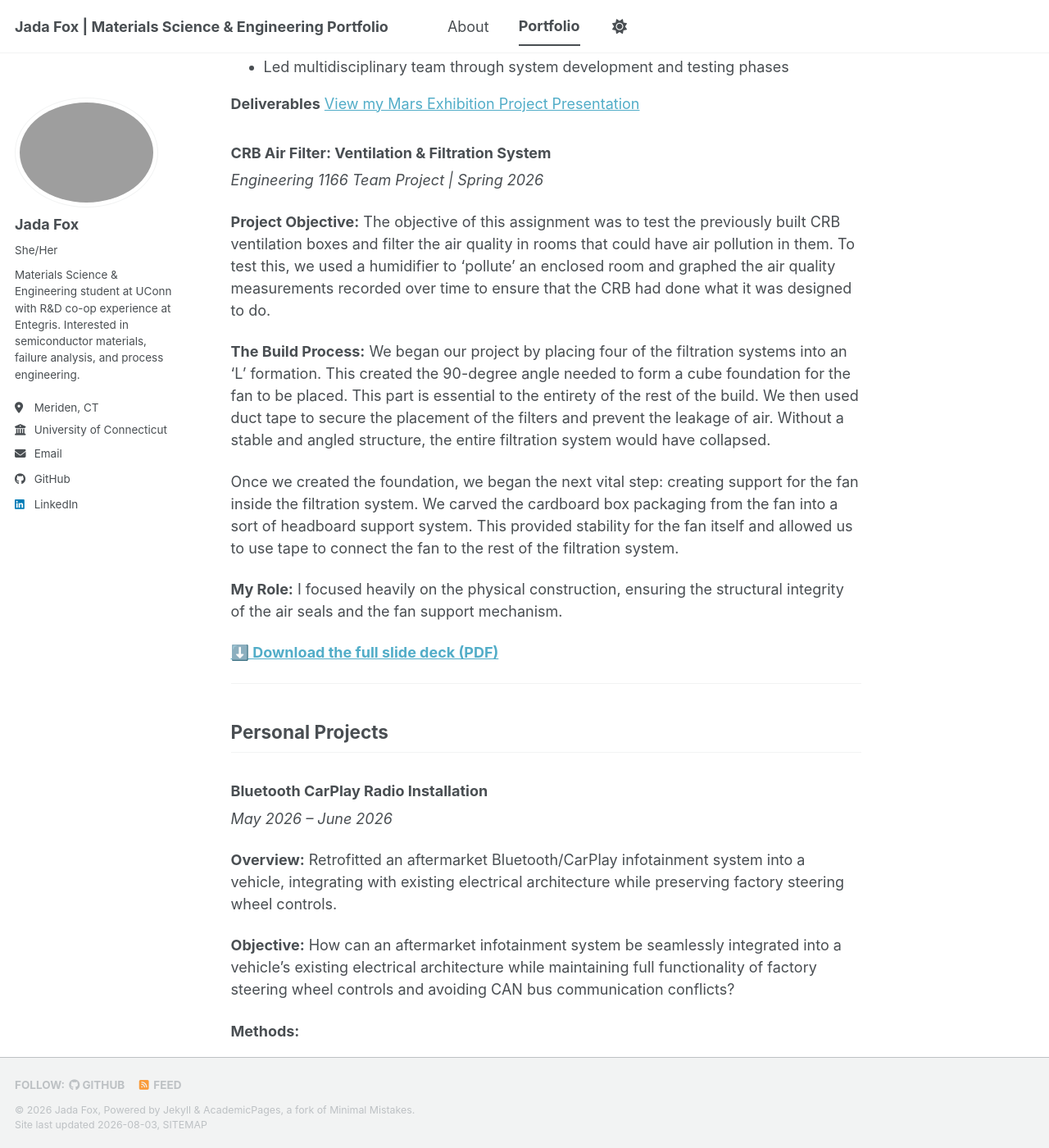
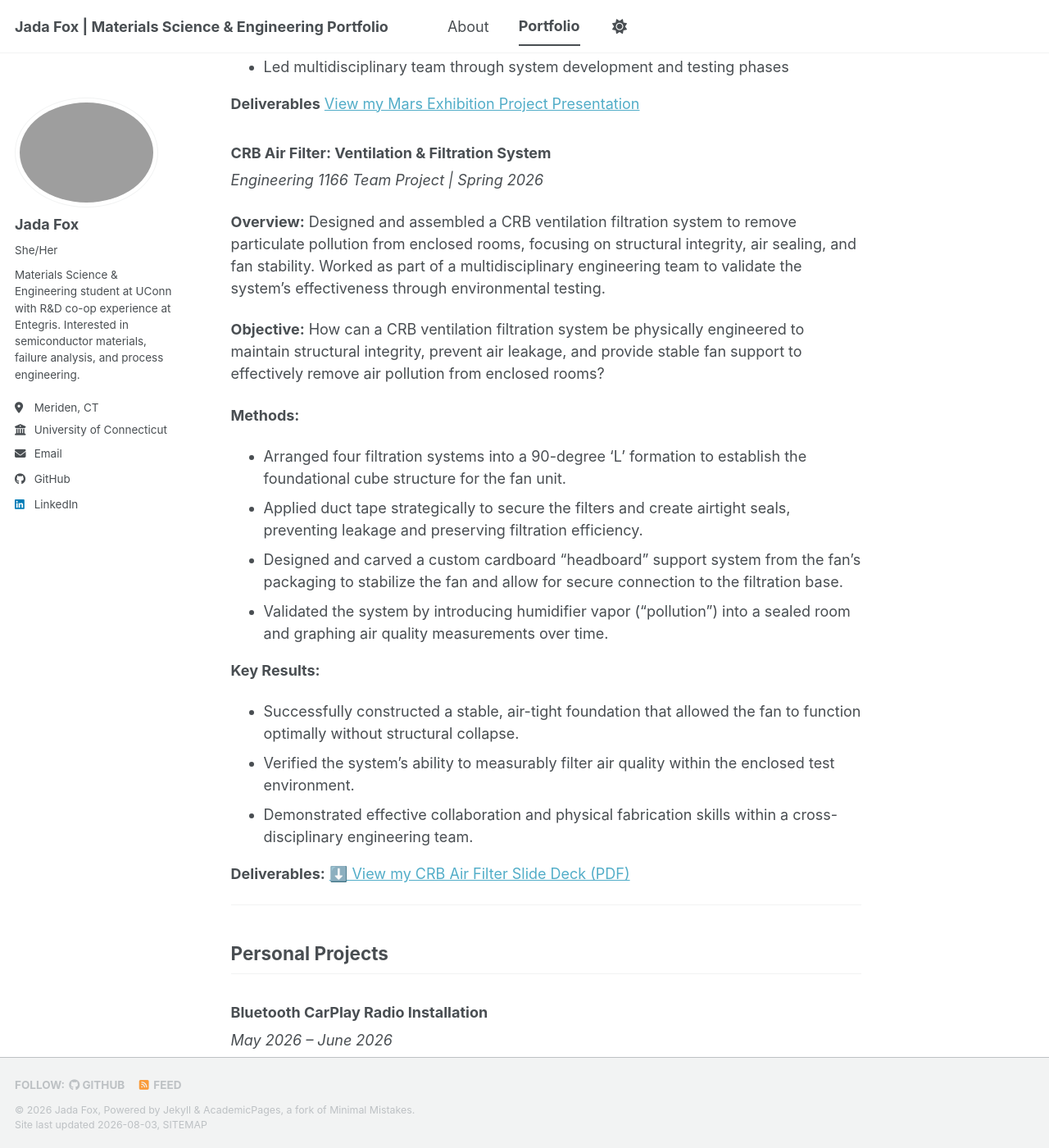
Before and after one commit to FoxJada/FoxJada.github.io, a Jekyll site: the page built from _pages/portfolio.md, in a window 1280 px wide and 1400 px high, scrolled down 4428 px. Shown: the whole window at 82% size. Built offline with Jekyll 4.4.1, drawn with Linux system fonts in a browser that asks for light colours; a style sheet for code colours, icons or effects is not loaded.

Commit message:
Update portfolio.md

```diff
--- a/_pages/portfolio.md
+++ b/_pages/portfolio.md
@@ -134,18 +134,22 @@ How can a gel electrophoresis system be engineered to reliably separate and anal
 ### CRB Air Filter: Ventilation & Filtration System
 *Engineering 1166 Team Project | Spring 2026*
 
-**Project Objective:**
-The objective of this assignment was to test the previously built CRB ventilation boxes and filter the air quality in rooms that could have air pollution in them. To test this, we used a humidifier to 'pollute' an enclosed room and graphed the air quality measurements recorded over time to ensure that the CRB had done what it was designed to do.
+**Overview:** Designed and assembled a CRB ventilation filtration system to remove particulate pollution from enclosed rooms, focusing on structural integrity, air sealing, and fan stability. Worked as part of a multidisciplinary engineering team to validate the system's effectiveness through environmental testing.
 
-**The Build Process:**
-We began our project by placing four of the filtration systems into an 'L' formation. This created the 90-degree angle needed to form a cube foundation for the fan to be placed. This part is essential to the entirety of the rest of the build. We then used duct tape to secure the placement of the filters and prevent the leakage of air. Without a stable and angled structure, the entire filtration system would have collapsed.
+**Objective:** How can a CRB ventilation filtration system be physically engineered to maintain structural integrity, prevent air leakage, and provide stable fan support to effectively remove air pollution from enclosed rooms?
 
-Once we created the foundation, we began the next vital step: creating support for the fan inside the filtration system. We carved the cardboard box packaging from the fan into a sort of headboard support system. This provided stability for the fan itself and allowed us to use tape to connect the fan to the rest of the filtration system.
+**Methods:**
+- Arranged four filtration systems into a 90-degree 'L' formation to establish the foundational cube structure for the fan unit.
+- Applied duct tape strategically to secure the filters and create airtight seals, preventing leakage and preserving filtration efficiency.
+- Designed and carved a custom cardboard "headboard" support system from the fan's packaging to stabilize the fan and allow for secure connection to the filtration base.
+- Validated the system by introducing humidifier vapor ("pollution") into a sealed room and graphing air quality measurements over time.
 
-**My Role:**
-I focused heavily on the physical construction, ensuring the structural integrity of the air seals and the fan support mechanism.
+**Key Results:**
+- Successfully constructed a stable, air-tight foundation that allowed the fan to function optimally without structural collapse.
+- Verified the system's ability to measurably filter air quality within the enclosed test environment.
+- Demonstrated effective collaboration and physical fabrication skills within a cross-disciplinary engineering team.
 
-**[⬇️ Download the full slide deck (PDF)](/Engineering%20Portfolio-%20CRB%20Air%20Filter.pdf)**
+**Deliverables:** [⬇️ View my CRB Air Filter Slide Deck (PDF)](/Engineering%20Portfolio-%20CRB%20Air%20Filter.pdf)
 
 ---
 
```
